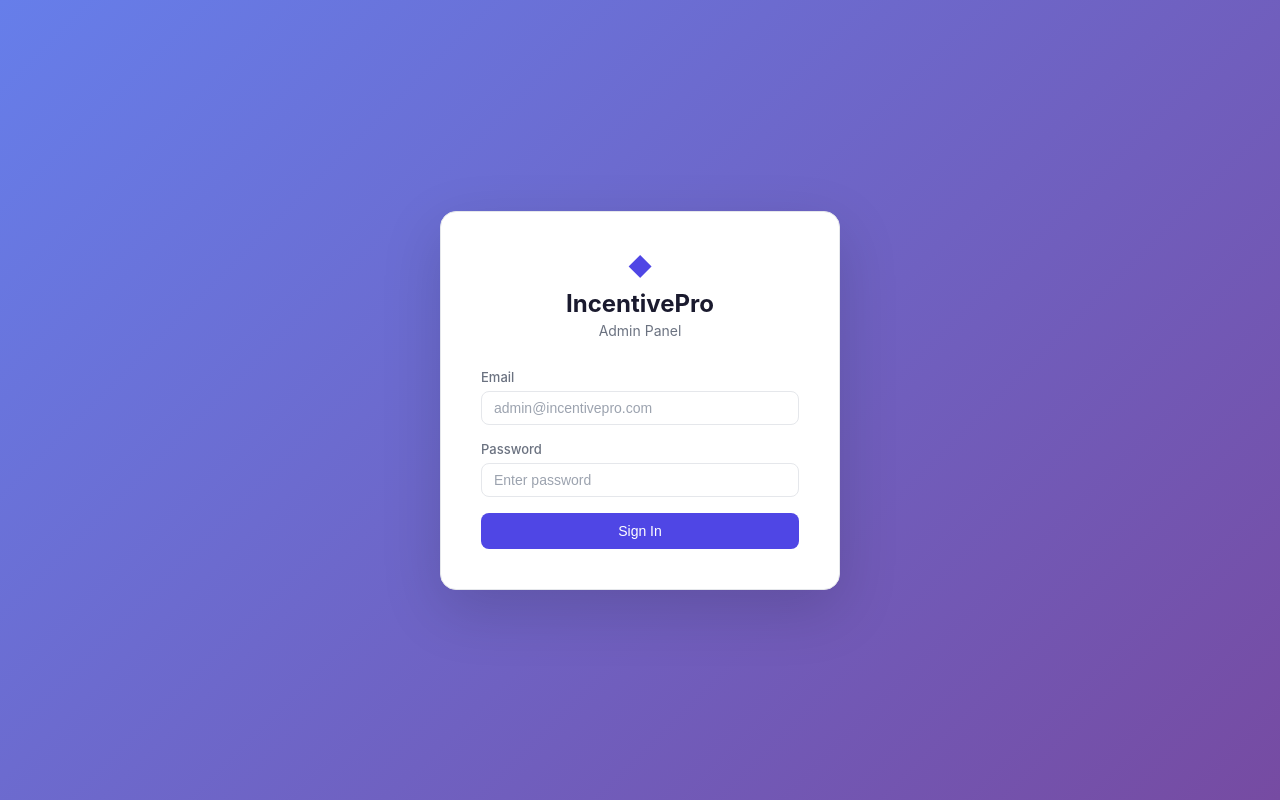
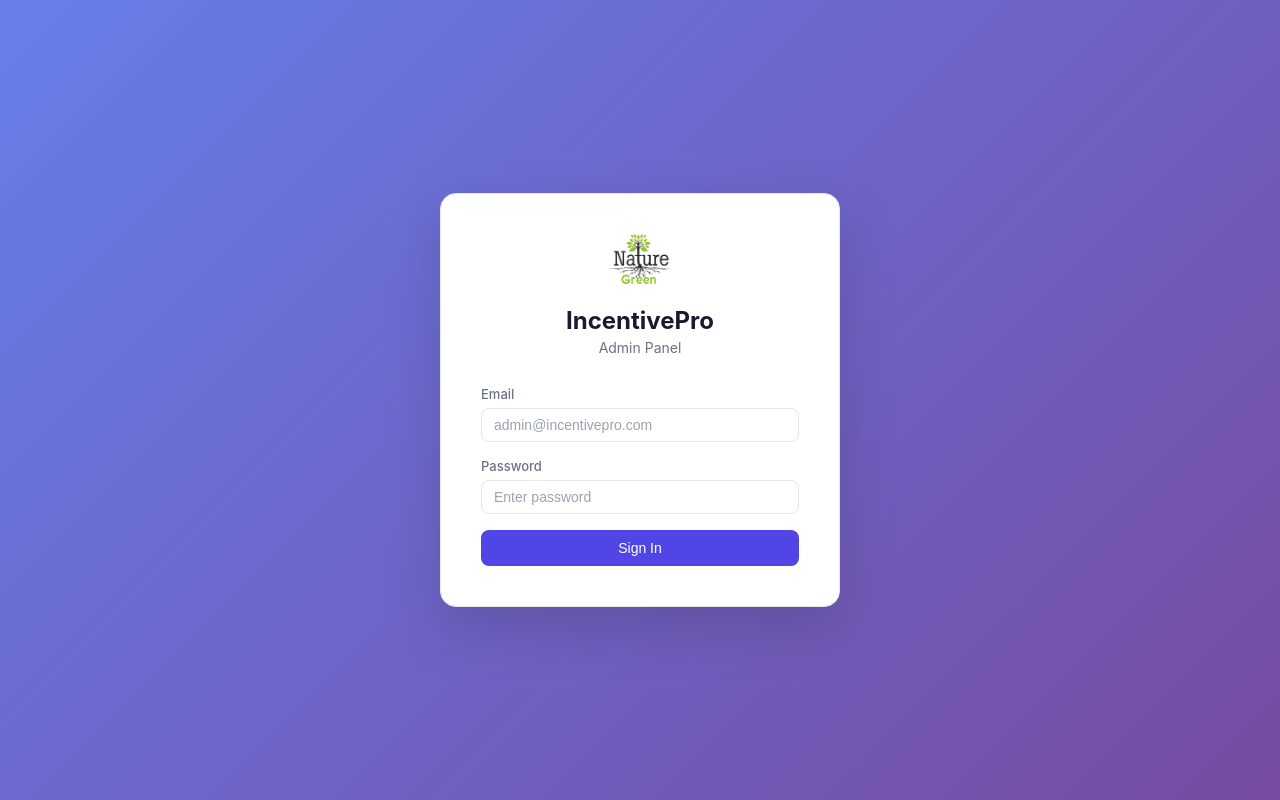
Before and after one commit to prevoyanc/harish_frontend, a React (Create React App) app: page /login in a window 1280 px wide. Built offline with nearby package versions, Linux system fonts and the light colour scheme.

Commit message:
Added logo

```diff
--- a/src/components/Layout.js
+++ b/src/components/Layout.js
@@ -1,8 +1,8 @@
-import { useState } from 'react';
-import { Outlet } from 'react-router-dom';
-import Sidebar from './Sidebar';
-import { useAuth } from '../context/AuthContext';
-import { FiBell, FiSearch, FiMenu } from 'react-icons/fi';
+import { useState } from "react";
+import { Outlet } from "react-router-dom";
+import Sidebar from "./Sidebar";
+import { useAuth } from "../context/AuthContext";
+import { FiBell, FiSearch, FiMenu } from "react-icons/fi";
 
 const Layout = () => {
   const { user } = useAuth();
@@ -12,10 +12,13 @@ const Layout = () => {
     <div className="app-layout">
       <Sidebar isOpen={sidebarOpen} onClose={() => setSidebarOpen(false)} />
 
-      <div className={`main-content ${sidebarOpen ? 'shifted' : ''}`}>
+      <div className={`main-content ${sidebarOpen ? "shifted" : ""}`}>
         <header className="top-header">
-          <div className="header-left" style={{ display: 'flex', alignItems: 'center', gap: 12 }}>
-            {/* Hamburger menu button */}
+          <div
+            className="header-left"
+            style={{ display: "flex", alignItems: "center", gap: 12 }}
+          >
+            {/* Logo and Hamburger menu button */}
             <button
               className="menu-toggle-btn"
               onClick={() => setSidebarOpen(!sidebarOpen)}
@@ -23,6 +26,11 @@ const Layout = () => {
             >
               <FiMenu size={20} />
             </button>
+            {/* <img
+              src="/logo.png"
+              alt="Logo"
+              style={{ height: 32, width: "auto", objectFit: "contain" }}
+            /> */}
 
             <div className="search-box">
               <FiSearch size={16} />
@@ -30,11 +38,13 @@ const Layout = () => {
             </div>
           </div>
           <div className="header-right">
-            <button className="icon-btn"><FiBell size={18} /></button>
+            <button className="icon-btn">
+              <FiBell size={18} />
+            </button>
             <div className="user-info">
-              <div className="avatar">{user?.name?.charAt(0) || 'A'}</div>
+              <div className="avatar">{user?.name?.charAt(0) || "A"}</div>
               <div className="user-details">
-                <span className="user-name">{user?.name || 'Admin'}</span>
+                <span className="user-name">{user?.name || "Admin"}</span>
                 <span className="user-role">Super Admin</span>
               </div>
             </div>
--- a/src/components/Sidebar.js
+++ b/src/components/Sidebar.js
@@ -1,24 +1,40 @@
-import { NavLink } from 'react-router-dom';
-import { FiHome, FiBox, FiUsers, FiLogOut, FiUserPlus, FiUserCheck, FiClipboard, FiTruck, FiCalendar, FiX } from 'react-icons/fi';
-import { useAuth } from '../context/AuthContext';
+import { NavLink } from "react-router-dom";
+import {
+  FiHome,
+  FiBox,
+  FiUsers,
+  FiLogOut,
+  FiUserPlus,
+  FiUserCheck,
+  FiClipboard,
+  FiTruck,
+  FiCalendar,
+  FiX,
+} from "react-icons/fi";
+import { useAuth } from "../context/AuthContext";
 
 const menuItems = [
-  { path: '/', icon: FiHome, label: 'Dashboard' },
-  { path: '/dealers', icon: FiUsers, label: 'Dealers' },
-  { path: '/employees', icon: FiTruck, label: 'Employee Assignment' },
-  { path: '/sales-tracking', icon: FiClipboard, label: 'Sales Tracking' },
-  { path: '/attendance', icon: FiCalendar, label: 'Attendance' },
-  { path: '/users', icon: FiUserPlus, label: 'Users' },
-  { path: '/assign-dealer', icon: FiUserCheck, label: 'Assign Dealer' },
+  { path: "/", icon: FiHome, label: "Dashboard" },
+  { path: "/dealers", icon: FiUsers, label: "Dealers" },
+  { path: "/employees", icon: FiTruck, label: "Employee Assignment" },
+  { path: "/sales-tracking", icon: FiClipboard, label: "Sales Tracking" },
+  { path: "/attendance", icon: FiCalendar, label: "Attendance" },
+  { path: "/users", icon: FiUserPlus, label: "Users" },
+  { path: "/assign-dealer", icon: FiUserCheck, label: "Assign Dealer" },
 ];
 
 const Sidebar = ({ isOpen, onClose }) => {
   const { logout } = useAuth();
 
   return (
-    <div className={`sidebar ${isOpen ? 'sidebar-open' : ''}`}>
+    <div className={`sidebar ${isOpen ? "sidebar-open" : ""}`}>
       <div className="sidebar-logo">
-        <span className="logo-icon">&#9670;</span>
+        <img
+          src="/logo.png"
+          alt="Logo"
+          className="logo-image"
+          style={{ height: 40, width: "auto", objectFit: "contain" }}
+        />
         <span className="logo-text">IncentivePro</span>
         <button className="sidebar-close-btn" onClick={onClose}>
           <FiX size={20} />
@@ -29,8 +45,8 @@ const Sidebar = ({ isOpen, onClose }) => {
           <NavLink
             key={item.path}
             to={item.path}
-            end={item.path === '/'}
-            className={({ isActive }) => `nav-link ${isActive ? 'active' : ''}`}
+            end={item.path === "/"}
+            className={({ isActive }) => `nav-link ${isActive ? "active" : ""}`}
             onClick={() => {}}
           >
             <item.icon size={18} />
--- a/src/pages/Login.js
+++ b/src/pages/Login.js
@@ -1,31 +1,31 @@
-import { useState } from 'react';
-import { useNavigate } from 'react-router-dom';
-import { useAuth } from '../context/AuthContext';
-import { login } from '../services/api';
+import { useState } from "react";
+import { useNavigate } from "react-router-dom";
+import { useAuth } from "../context/AuthContext";
+import { login } from "../services/api";
 
 const Login = () => {
-  const [email, setEmail] = useState('');
-  const [password, setPassword] = useState('');
-  const [error, setError] = useState('');
+  const [email, setEmail] = useState("");
+  const [password, setPassword] = useState("");
+  const [error, setError] = useState("");
   const [loading, setLoading] = useState(false);
   const { loginUser } = useAuth();
   const navigate = useNavigate();
 
   const handleSubmit = async (e) => {
     e.preventDefault();
-    setError('');
+    setError("");
     setLoading(true);
     try {
       const res = await login({ email, password });
-      if (res.data.user.role !== 'admin') {
-        setError('Access denied. Admin only.');
+      if (res.data.user.role !== "admin") {
+        setError("Access denied. Admin only.");
         setLoading(false);
         return;
       }
       loginUser(res.data.token, res.data.user);
-      navigate('/');
+      navigate("/");
     } catch (err) {
-      setError(err.response?.data?.message || 'Login failed');
+      setError(err.response?.data?.message || "Login failed");
     }
     setLoading(false);
   };
@@ -34,7 +34,17 @@ const Login = () => {
     <div className="login-page">
       <div className="login-card">
         <div className="login-logo">
-          <span className="logo-icon">&#9670;</span>
+          <img
+            src="/logo.png"
+            alt="IncentivePro Logo"
+            className="login-logo-image"
+            style={{
+              height: 50,
+              width: "auto",
+              objectFit: "contain",
+              marginBottom: 10,
+            }}
+          />
           <h1>IncentivePro</h1>
           <p>Admin Panel</p>
         </div>
@@ -42,14 +52,30 @@ const Login = () => {
         <form onSubmit={handleSubmit}>
           <div className="form-group">
             <label>Email</label>
-            <input type="email" value={email} onChange={(e) => setEmail(e.target.value)} placeholder="admin@incentivepro.com" required />
+            <input
+              type="email"
+              value={email}
+              onChange={(e) => setEmail(e.target.value)}
+              placeholder="admin@incentivepro.com"
+              required
+            />
           </div>
           <div className="form-group">
             <label>Password</label>
-            <input type="password" value={password} onChange={(e) => setPassword(e.target.value)} placeholder="Enter password" required />
+            <input
+              type="password"
+              value={password}
+              onChange={(e) => setPassword(e.target.value)}
+              placeholder="Enter password"
+              required
+            />
           </div>
-          <button type="submit" className="btn btn-primary btn-full" disabled={loading}>
-            {loading ? 'Signing in...' : 'Sign In'}
+          <button
+            type="submit"
+            className="btn btn-primary btn-full"
+            disabled={loading}
+          >
+            {loading ? "Signing in..." : "Sign In"}
           </button>
         </form>
       </div>
```
Also changed, not shown: public/logo.png (added).
